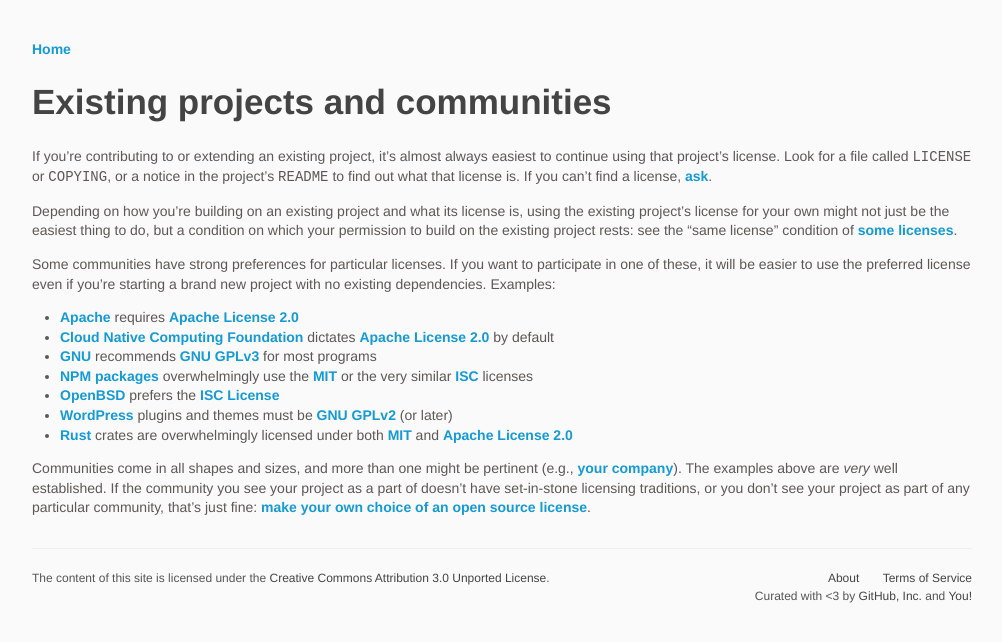
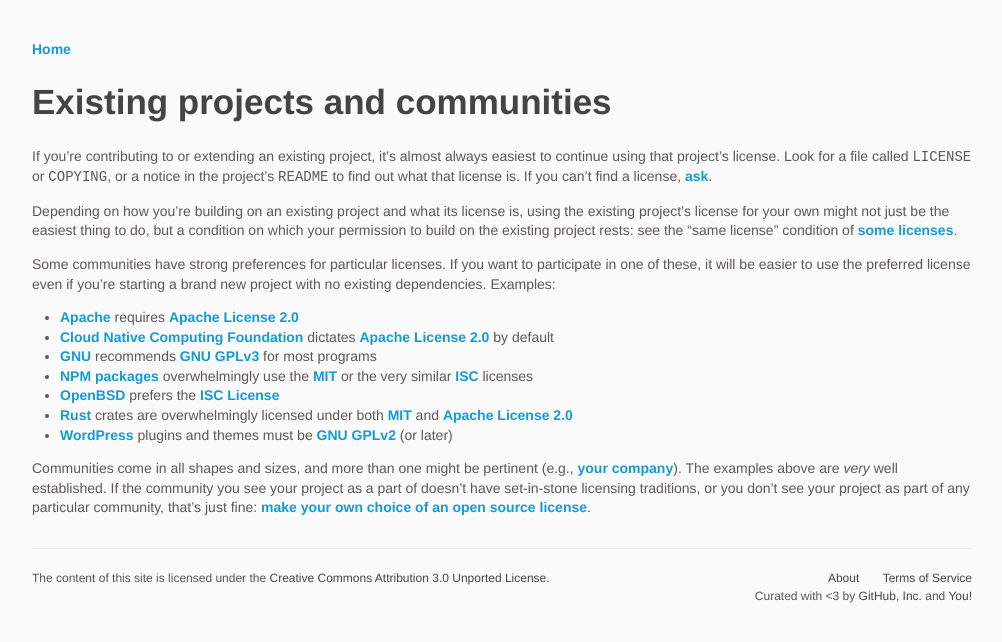
Before and after one commit to github/choosealicense.com, a Jekyll site: the page built from community.md, in a window 1280 px wide. Shown: the top 642 px of the page, without its empty margins (138-1140 px from the left). Built offline with Jekyll 4.4.1, drawn with Linux system fonts in a browser that asks for light colours; some web fonts are replaced.

Commit message:
alphasort

```diff
--- a/community.md
+++ b/community.md
@@ -18,7 +18,7 @@
 * [GNU](https://www.gnu.org/licenses/license-recommendations.html) recommends [GNU GPLv3](/licenses/gpl-3.0/) for most programs
 * [NPM packages](https://libraries.io/search?platforms=NPM) overwhelmingly use the [MIT](/licenses/mit/) or the very similar [ISC](/licenses/isc) licenses
 * [OpenBSD](https://www.openbsd.org/policy.html) prefers the [ISC License](/licenses/isc/)
+* [Rust](https://rust-lang-nursery.github.io/api-guidelines/necessities.html#crate-and-its-dependencies-have-a-permissive-license-c-permissive) crates are overwhelmingly licensed under both [MIT](/licenses/mit/) and [Apache License 2.0](/licenses/apache-2.0/)
 * [WordPress](https://wordpress.org/about/license/) plugins and themes must be [GNU GPLv2](/licenses/gpl-2.0/) (or later)
-* [Rust](https://rust-lang-nursery.github.io/api-guidelines/necessities.html#crate-and-its-dependencies-have-a-permissive-license-c-permissive) crates are overwhelmingly licensed under both [MIT](/licenses/mit/) and [Apache License 2.0](/licenses/apache-2.0/)
 
 Communities come in all shapes and sizes, and more than one might be pertinent (e.g., [your company](https://opensource.guide/legal/#what-does-my-companys-legal-team-need-to-know)). The examples above are *very* well established. If the community you see your project as a part of doesn't have set-in-stone licensing traditions, or you don't see your project as part of any particular community, that's just fine: [make your own choice of an open source license](/).
```
